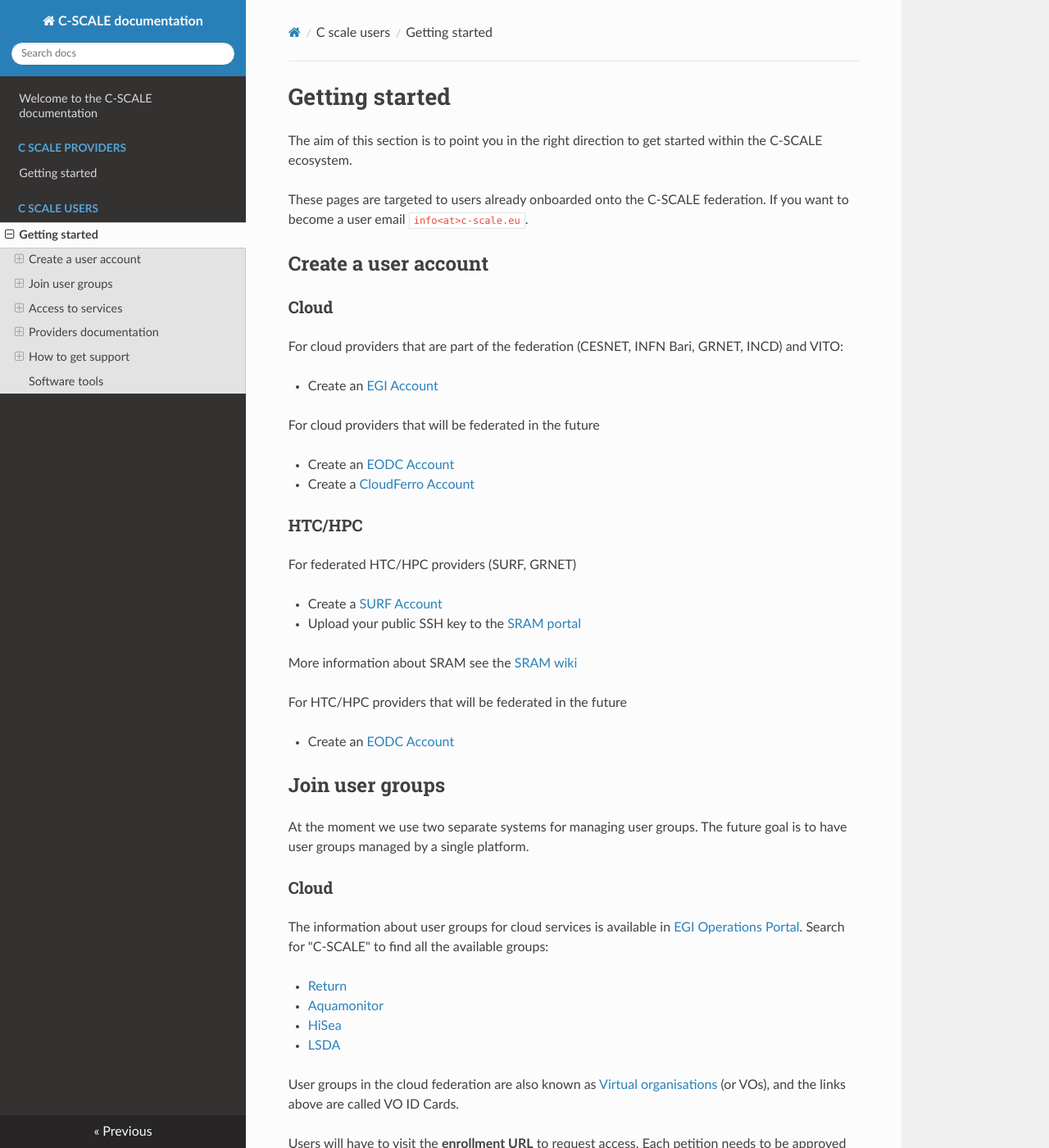
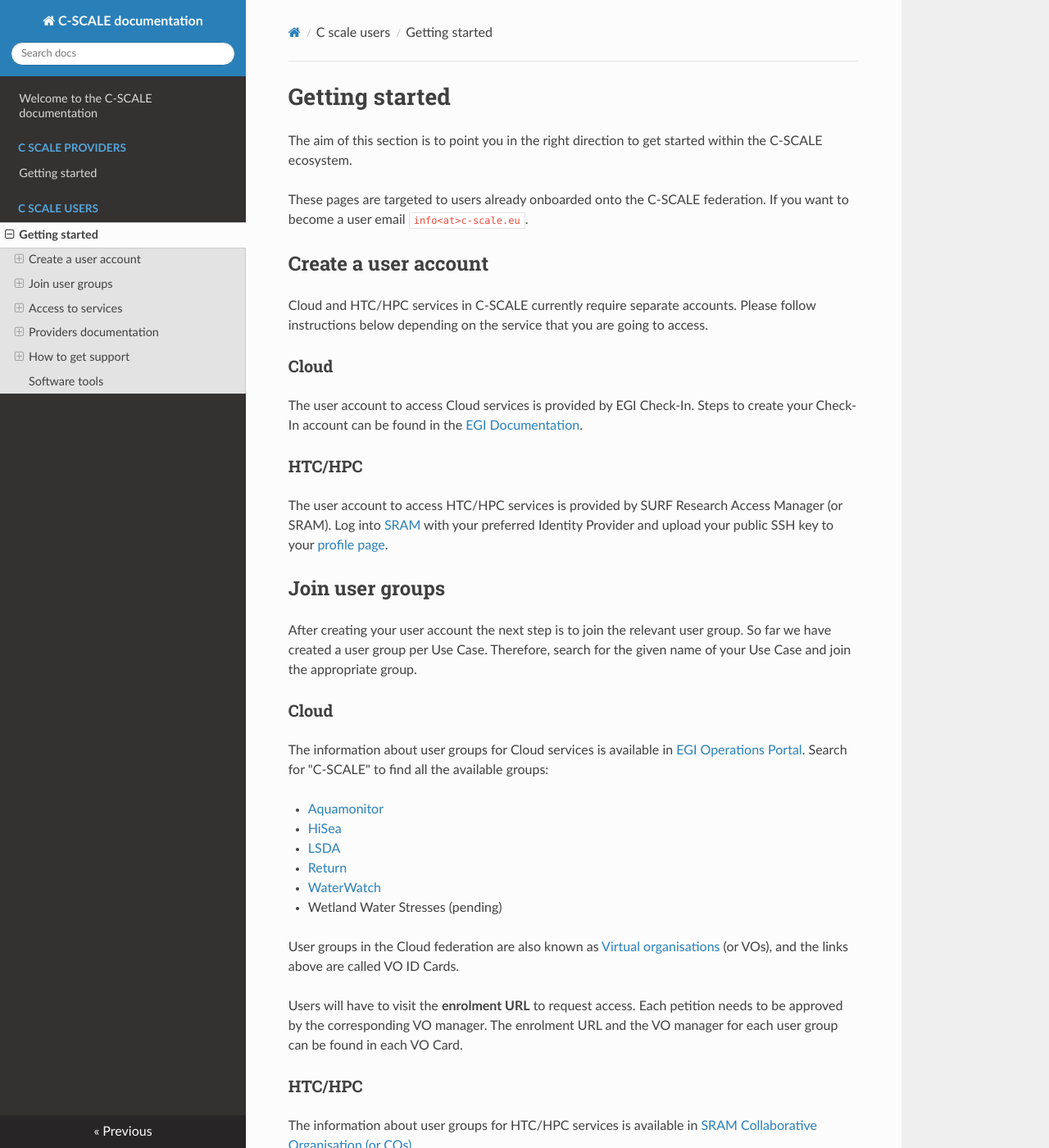
Before and after one commit to c-scale-community/documentation, an MkDocs documentation site: the page built from docs/c-scale-users/getting-started.md, in a window 1280 px wide and 1400 px high. Shown: the whole window at 82% size. Built offline with MkDocs 1.6.1, drawn with Linux system fonts in a browser that asks for light colours; nearby versions of some CDN libraries; some of the changed text lies outside the part shown.

Commit message:
backup additions to https://wiki.c-scale.eu/en/C-SCALE

```diff
--- a/docs/c-scale-users/getting-started.md
+++ b/docs/c-scale-users/getting-started.md
@@ -2,74 +2,54 @@
 
 The aim of this section is to point you in the right direction to get started within the C-SCALE ecosystem.
 
-These pages are targeted to users already onboarded onto the C-SCALE federation. If you want to become a
-user email `info<at>c-scale.eu`.
+These pages are targeted to users already onboarded onto the C-SCALE federation. If you want to become a user email `info<at>c-scale.eu`.
 
 ## Create a user account
 
+Cloud and HTC/HPC services in C-SCALE currently require separate accounts. Please follow instructions below depending on the service that you are going to access.
+
 ### Cloud
 
-For cloud providers that are part of the federation (CESNET, INFN Bari, GRNET, INCD) and VITO:
-
-* Create an [EGI Account](https://docs.egi.eu/users/check-in/signup/)
-
-For cloud providers that will be federated in the future
-
-* Create an [EODC Account](https://eodc.eu/register)
-* Create a [CloudFerro Account](https://portal.creodias.eu/register.php)
+The user account to access Cloud services is provided by EGI Check-In. Steps to create your Check-In account can be found in the [EGI Documentation](https://docs.egi.eu/users/check-in/signup/).
 
 ### HTC/HPC
 
-For federated HTC/HPC providers (SURF, GRNET)
-
-* Create a [SURF Account](https://sram.surf.nl/)
-* Upload your public SSH key to the [SRAM portal](https://sram.surf.nl/profile)
-
-More information about SRAM see the [SRAM wiki](https://wiki.surfnet.nl/display/SRAM/)
-
-For HTC/HPC providers that will be federated in the future
-
-* Create an [EODC Account](https://eodc.eu/register)
+The user account to access HTC/HPC services is provided by SURF Research Access Manager (or SRAM). Log into [SRAM](https://sram.surf.nl/) with your preferred Identity Provider and upload your public SSH key to your [profile page](https://sram.surf.nl/profile).
 
 ## Join user groups
 
-At the moment we use two separate systems for managing user groups.
-The future goal is to have user groups managed by a single platform.
+After creating your user account the next step is to join the relevant user group. So far we have created a user group per Use Case. Therefore, search for the given name of your Use Case and join the appropriate group.
 
 ### Cloud
 
-The information about user groups for cloud services is available in
-[EGI Operations Portal](https://operations-portal.egi.eu/vo/a/list). Search for "C-SCALE"
-to find all the available groups:
+The information about user groups for Cloud services is available in [EGI Operations Portal](https://operations-portal.egi.eu/vo/a/list). Search for "C-SCALE" to find all the available groups:
 
-* [Return](https://operations-portal.egi.eu/vo/view/voname/return.c-scale.eu)
 * [Aquamonitor](https://operations-portal.egi.eu/vo/view/voname/aquamonitor.c-scale.eu)
 * [HiSea](https://operations-portal.egi.eu/vo/view/voname/hisea.c-scale.eu)
 * [LSDA](https://operations-portal.egi.eu/vo/view/voname/HighResLandSurf.c-scale.eu)
+* [Return](https://operations-portal.egi.eu/vo/view/voname/return.c-scale.eu)
+* [WaterWatch](https://operations-portal.egi.eu/vo/view/voname/waterwatch.c-scale.eu)
+* Wetland Water Stresses (pending)
 
-User groups in the cloud federation are also known as
-[Virtual organisations](https://confluence.egi.eu/display/EGIG/Virtual+organisation)
-(or VOs), and the links above are called VO ID Cards.
+User groups in the Cloud federation are also known as [Virtual organisations](https://confluence.egi.eu/display/EGIG/Virtual+organisation) (or VOs), and the links above are called VO ID Cards.
 
-Users will have to visit the **enrollment URL** to request access. Each petition needs to
-be approved by the corresponding VO manager. The enrollment URL and the VO manager for each
-user group can be found in each VO Card.
+Users will have to visit the **enrolment URL** to request access. Each petition needs to be approved by the corresponding VO manager. The enrolment URL and the VO manager for each user group can be found in each VO Card.
 
 ### HTC/HPC
 
-The information about user groups for HTC/HPC services is available in
-[SRAM Collaborative Organisation (or COs)](https://sram.surf.nl/home/collaborations)
+The information about user groups for HTC/HPC services is available in [SRAM Collaborative Organisation (or COs)](https://sram.surf.nl/home/collaborations)
 
 So far we have only created a single user group in SRAM for the HiSEA Use Case:
 
 * [HiSea](https://sram.surf.nl/registration?collaboration=9b0a6184-326e-44d8-bc1d-903193b11f2b)
 
-The link above is the **Join Request URL** that users will have to visit to
-request access. Each petition needs to be approved by the corresponding CO Admin.
+The link above is the **Join Request URL** that users will have to visit to request access. Each petition needs to be approved by the corresponding CO Admin.
 
 ## Access to services
 
 ### Cloud
+
+Below is the list of OpenStack Horizon dashboards participating in the Cloud federation in C-SCALE:
 
 * [GRNET OpenStack](https://ui.cloud.grnet.gr/)
 * [EODC OpenStack](https://launcher.eodc.eu/)
@@ -77,76 +57,120 @@ request access. Each petition needs to be approved by the corresponding CO Admin
 * [INFN Bari OpenStack](https://cloud.recas.ba.infn.it/)
 * [INCD OpenStack](https://stratus.ncg.ingrid.pt/)
 * [CloudFerro OpenStack](https://cf2.cloudferro.com/)
-* VITO:
-    * [Home page](https://terrascope.be/en )
-    * [openEO login](https://docs.terrascope.be/#/Developers/WebServices/OpenEO/OpenEO?id=logging-in)
 
-Cloud resources can also be deployed with the [INDIGO PaaS Orchestrator](https://indigo-paas.cloud.ba.infn.it/)
+When logging into the Horizon dashboard of OpenStack sites select either **OpenID Connect** or **EGI Check-In** in the dropdown menu. Then use your EGI Check-In credentials.
+
+#### INDIGO PaaS Orchestrator
+
+Cloud resources can also be deployed with the [INDIGO PaaS Orchestrator](https://indigo-paas.cloud.ba.infn.it/). Check out the [status dashboard](https://indigo-paas-status.cloud.ba.infn.it/) in case of issues.
+
+If it is your first time using the service please send the following details:
+* OpenStack cloud keystone endpoint
+* Name of OpenStack project
+* Name of the Virtual Organization
+* The allocated quota (cores, RAM, storage)
+
+to `indigo-paas-support<at>lists.infn.it` to configure the service for your Use Case.
 
 ### HTC/HPC
 
-* SURF:
+Here are the instructions on how to access the HTC/HPC federation in C-SCALE:
+
+* SURF Delena:
     * Username: `sram-[CO short name]-[SRAM username]`
     * Connect via: `ssh -YC sram-[CO short name]-[SRAM username]@delena.surfsara.nl`
 * [EODC VSC](https://support.eodc.eu/kb/faq.php?id=18)
 * [GRNET Aris](https://doc.aris.grnet.gr/login/)
 
+### openEO
+
+Access to openEO is explained in the [openEO documentation](https://docs.terrascope.be/#/Developers/WebServices/OpenEO/OpenEO?id=logging-in).
+
 ## Providers documentation
+
+Check the relevant section below to access the documentation for each provider in C-SCALE.
 
 ### Cloud
 
+Links to documentation on each Cloud provider:
+
 * [GRNET OpenStack Documentation](https://help.cloud.grnet.gr/)
-    * [Create a VM](https://help.cloud.grnet.gr/t/create-a-vm-instance/)
 * [EODC Openstack Knowledgebase](https://support.eodc.eu/kb/faq.php?cid=6)
 * INCD
     * [Tutorial Openstack Dashboard](https://docs.google.com/presentation/d/1yERFe9v5xupjPJcZAnVdI1kmKXg4nlb3MlTZIYviVHQ/)
-    * [Tutorial Openstack CLI](https://lip-computing.github.io/tutorials/openstack-cli/oscli.html)
-* CESNET: TBD
-* INFN Bari: TBD
+    * [Tutorial Openstack Command-Line Interface](https://lip-computing.github.io/tutorials/openstack-cli/oscli.html)
+* [CESNET](https://docs.cloud.muni.cz/)
+* [INFN Bari](https://www.recas-bari.it/index.php/en/recas-bari-users/guides-and-handbooks)
 * [CloudFerro FAQ](https://creodias.eu/faq)
-* VITO:
-    * [openEO docs](https://docs.openeo.cloud/)
-    * [Documentation on Data Products](https://docs.terrascope.be/#/DataProducts/DataProducts)
-* [EGI Cloud Docs](https://docs.egi.eu/users/cloud-compute/)
+
+#### INDIGO Paas Orchestator
+
+See the [INDIGO PaaS Orchestrator guides](https://github.com/indigo-dc/orchestrator#guides).
 
 ### HTC/HPC
+
+Links to documentation for HTC/HPC providers:
 
 * [SURF Spider Documentation](https://spiderdocs.readthedocs.io/)
 * [EODC VSC Knowledgebase](https://support.eodc.eu/kb/faq.php?cid=9)
 * [GRNET Aris Documentation](https://doc.aris.grnet.gr/)
 
+### openEO
+
+See documentation about openEO in the following links:
+* [openEO docs](https://docs.openeo.cloud/)
+* [Documentation on Data Products](https://docs.terrascope.be/#/DataProducts/DataProducts)
+
 ## How to get support
 
-There is an open discussion forum for C-SCALE on [GitHub](https://github.com/c-scale-community/discussions)
+There is an forum for C-SCALE on [GitHub](https://github.com/c-scale-community/discussions).
 
 Each Use Case also has a dedicated space for collaboration in the C-SCALE GitHub Organisation:
 
+* [Aquamonitor](https://github.com/orgs/c-scale-community/projects/1)
+* [HiSea](https://github.com/orgs/c-scale-community/projects/3)
+* [LSDA](https://github.com/orgs/c-scale-community/projects/4)
+* [RETURN](https://github.com/orgs/c-scale-community/projects/2)
+* [WaterWatch](https://github.com/orgs/c-scale-community/projects/6)
 * [Wetland Water Stresses](https://github.com/orgs/c-scale-community/projects/5)
-* [LSDA](https://github.com/orgs/c-scale-community/projects/4)
-* [HiSea](https://github.com/orgs/c-scale-community/projects/3)
-* [RETURN](https://github.com/orgs/c-scale-community/projects/2)
-* [Aquamonitor](https://github.com/orgs/c-scale-community/projects/1)
+
+At the moment Use Cases are working on private GitHub repositories and you need to request access providing your GitHub username via the forum.
 
 ### Cloud
 
+Support for each Cloud provider is provided below:
+
+* CloudFerro: `support<at>creodias.eu`
+* EODC: `support<at>eodc.eu`
 * GRNET: `c-scale-cloud<at>einfra.grnet.gr`
-* EODC: `support<at>eodc.eu`
-* CESNET: TBC
-* INFN Bari: TBC
-* [INCD Support](https://docs.egi.eu/support/)
-* CloudFerro: `support<at>creodias.eu`
-* [VITO Support](https://terrascope.be/en/forum)
-* [EGI Support](https://docs.egi.eu/support/)
+
+The following Cloud providers offer support via [EGI Support](https://docs.egi.eu/support/):
+* CESNET
+* INFN Bari
+* INCD (also known as NCG-INGRID-PT)
+
+If you are using the [EGI Helpdesk](https://ggus.eu/index.php?mode=ticket_submit) choose the correct Cloud provider in the **Notify Site** dropdown menu on the bottom left.
 
 ### HTC/HPC
 
+See below how to request request support for the different HTC/HPC providers in C-SCALE:
+
 * SURF
-    * SRAM related issues: `sram-support<at>surf.nl`
-    * Support is provided via [C-SCALE Github (1st line)](https://github.com/c-scale-community/discussions/discussions)
-      and via [SURFsara Service Desk (2nd line)](https://servicedesk.surfsara.nl)
-      (create a ticket here and specifically mention service Spider/Delena)
+    * 1st line support is provided via [GitHub](https://github.com/c-scale-community/discussions/discussions)
+    * 2nd line support is provided via [SURFsara Service Desk](https://servicedesk.surfsara.nl). Please create a ticket specifying the service **Delena**.
+
 * EODC: `support<at>eodc.eu`
 * GRNET: `support<at>hpc.grnet.gr`
+
+### openEO
+
+Request support for openEO in the [Terrascope forum](https://terrascope.be/en/forum).
+
+### Support for authentication or authorization
+
+In case of issues with:
+* EGI Check-In: use the [EGI Helpdesk](https://ggus.eu/index.php?mode=ticket_submit) and select **Check-In (AAI)** in the **Support Unit** dropdown menu on the bottom right.
+* SRAM: email `sram-support<at>surf.nl`
 
 ## Software tools
 
```
Also changed, not shown: docs/index.md (+4 -9 lines).
